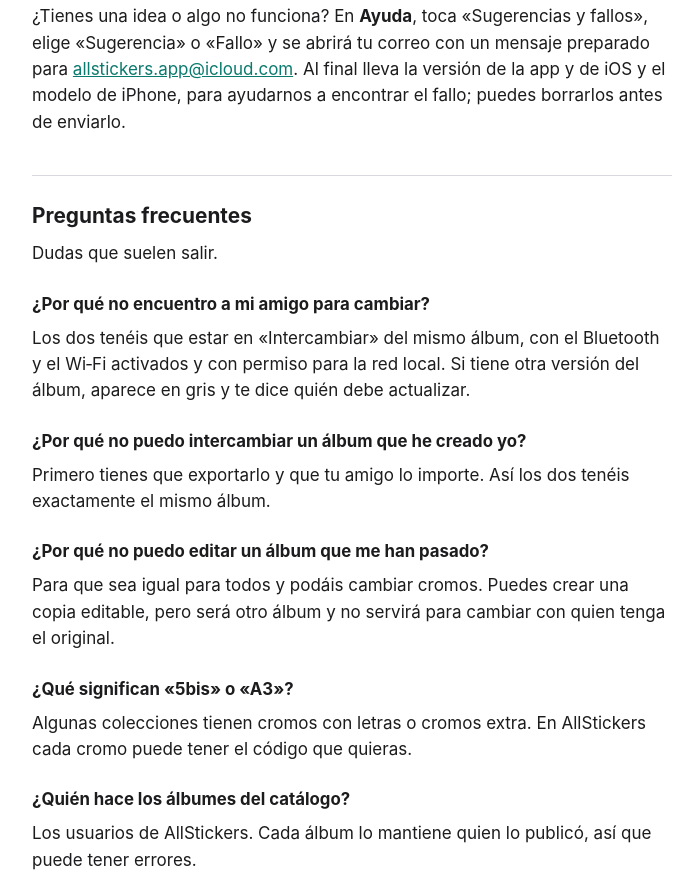
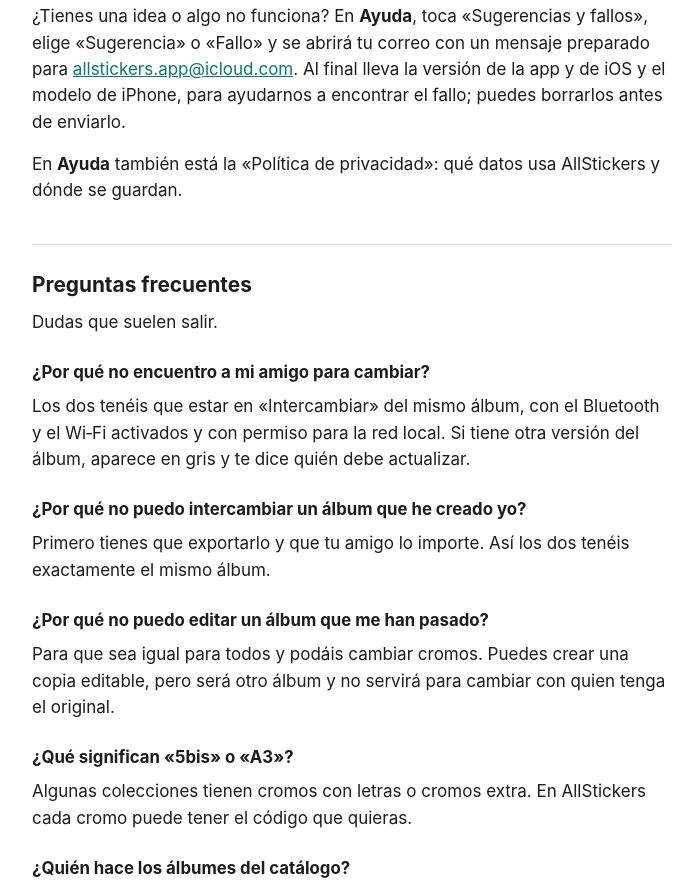
Before and after one commit to javiruizj/allstickers, a plain HTML site: page soporte.html in a window 1280 px wide. Shown: the part 9944-10830 px from the top of the page, without its empty margins (288-983 px from the left). Drawn offline with Linux system fonts and the light colour scheme.

Commit message:
Ayuda: enlace a la política de privacidad desde la app
Co-Authored-By: Claude Opus 5.5 <noreply@anthropic.com>

```diff
--- a/soporte.html
+++ b/soporte.html
@@ -229,6 +229,8 @@
 
 <p>¿Tienes una idea o algo no funciona? En <strong>Ayuda</strong>, toca «Sugerencias y fallos», elige «Sugerencia» o «Fallo» y se abrirá tu correo con un mensaje preparado para <a href="mailto:allstickers.app@icloud.com">allstickers.app@icloud.com</a>. Al final lleva la versión de la app y de iOS y el modelo de iPhone, para ayudarnos a encontrar el fallo; puedes borrarlos antes de enviarlo.</p>
 
+<p>En <strong>Ayuda</strong> también está la «Política de privacidad»: qué datos usa AllStickers y dónde se guardan.</p>
+
 <h2 id="preguntas-frecuentes">Preguntas frecuentes</h2>
 
 <p>Dudas que suelen salir.</p>
```
